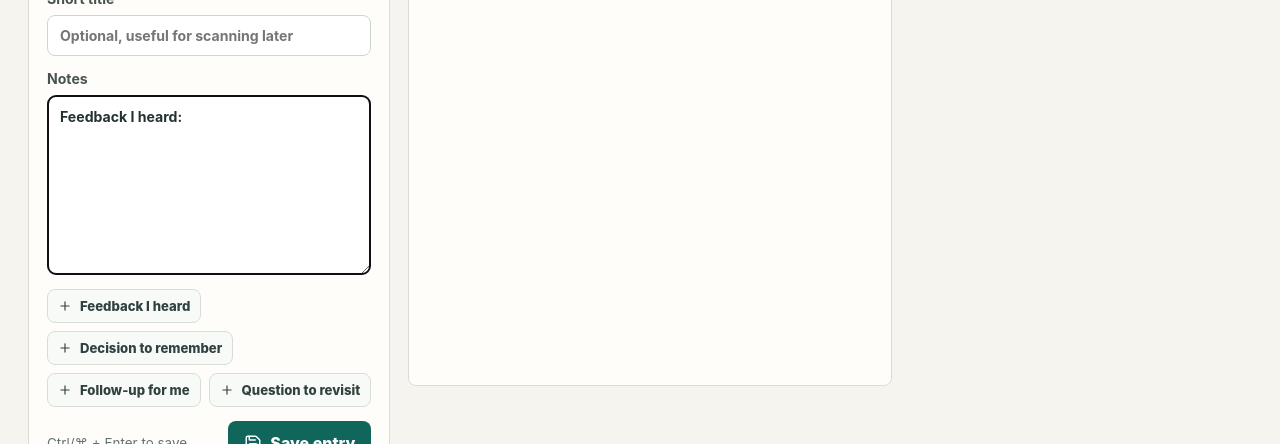
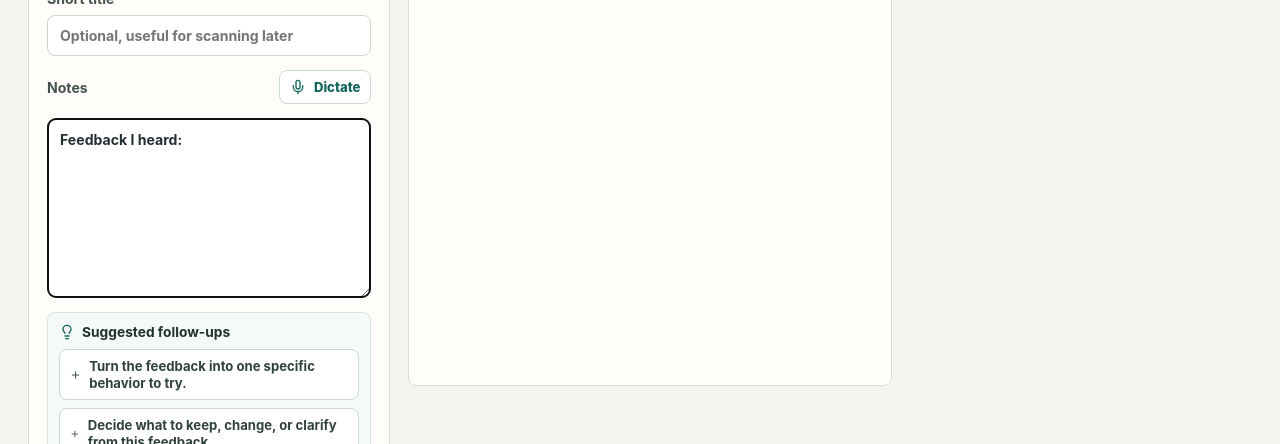
Before and after one commit to Tomke1984/Toms-Agile-Brain, a React (Vite) app: page / in a window 1280 px wide. Both pictures are taken after a click on the button "Feedback I heard". Shown: the part 356-800 px from the top of the page. Built offline with nearby package versions, Linux system fonts and the light colour scheme; no server answers.

Commit message:
Add voice dictation for notes

```diff
--- a/src/components/EntryForm.tsx
+++ b/src/components/EntryForm.tsx
@@ -1,5 +1,5 @@
-import { Check, ClipboardPenLine, Plus, Save } from "lucide-react";
-import { useEffect, useRef, useState } from "react";
+import { Check, ClipboardPenLine, Lightbulb, Mic, MicOff, Plus, Save } from "lucide-react";
+import { useEffect, useMemo, useRef, useState } from "react";
 import type { FormEvent, KeyboardEvent } from "react";
 import type { Entry, EntryType } from "../types";
 
@@ -12,9 +12,73 @@ const notePrompts = [
   "Question to revisit"
 ];
 
+const followUpRules = [
+  {
+    pattern: /\b(decid|decision|agreed|commit|committed)\b/i,
+    task: "Confirm the decision and owner in writing."
+  },
+  {
+    pattern: /\b(block|blocked|stuck|risk|issue|concern)\b/i,
+    task: "Identify the next person or detail needed to unblock this."
+  },
+  {
+    pattern: /\b(feedback|heard|said|mentioned|told)\b/i,
+    task: "Turn the feedback into one specific behavior to try."
+  },
+  {
+    pattern: /\b(question|unclear|unknown|wonder|ask)\b/i,
+    task: "Ask the open question in the next related conversation."
+  },
+  {
+    pattern: /\b(meeting|sync|call|conversation|chat)\b/i,
+    task: "Send a short recap with the next step."
+  },
+  {
+    pattern: /\b(coach|coaching|mentor|learn|practice)\b/i,
+    task: "Schedule a short reflection after practicing this."
+  }
+];
+
+const defaultFollowUps = [
+  "Choose one follow-up you can complete in the next 48 hours.",
+  "Add the next action owner and due date.",
+  "Capture what changed after the follow-up."
+];
+
 type Props = {
   onAdd: (entry: Entry) => void;
 };
+
+type SpeechRecognitionConstructor = new () => SpeechRecognitionInstance;
+
+type SpeechRecognitionInstance = {
+  continuous: boolean;
+  interimResults: boolean;
+  lang: string;
+  start: () => void;
+  stop: () => void;
+  abort: () => void;
+  onend: (() => void) | null;
+  onerror: ((event: { error: string }) => void) | null;
+  onresult: ((event: SpeechRecognitionResultEventLike) => void) | null;
+};
+
+type SpeechRecognitionResultEventLike = {
+  resultIndex: number;
+  results: ArrayLike<{
+    isFinal: boolean;
+    0: {
+      transcript: string;
+    };
+  }>;
+};
+
+declare global {
+  interface Window {
+    SpeechRecognition?: SpeechRecognitionConstructor;
+    webkitSpeechRecognition?: SpeechRecognitionConstructor;
+  }
+}
 
 export default function EntryForm({ onAdd }: Props) {
   const [type, setType] = useState<EntryType>("Feedback");
@@ -22,7 +86,11 @@ export default function EntryForm({ onAdd }: Props) {
   const [notes, setNotes] = useState("");
   const [occurredAt, setOccurredAt] = useState(() => new Date().toISOString().slice(0, 10));
   const [saveState, setSaveState] = useState<"idle" | "saved">("idle");
+  const [isListening, setIsListening] = useState(false);
+  const [speechError, setSpeechError] = useState("");
+  const [speechSupported, setSpeechSupported] = useState(false);
   const notesRef = useRef<HTMLTextAreaElement>(null);
+  const recognitionRef = useRef<SpeechRecognitionInstance | null>(null);
 
   useEffect(() => {
     if (saveState !== "saved") return;
@@ -31,7 +99,40 @@ export default function EntryForm({ onAdd }: Props) {
     return () => window.clearTimeout(timeoutId);
   }, [saveState]);
 
+  useEffect(() => {
+    const Recognition = window.SpeechRecognition ?? window.webkitSpeechRecognition;
+    if (!Recognition) return;
+
+    const recognition = new Recognition();
+    recognition.continuous = true;
+    recognition.interimResults = false;
+    recognition.lang = navigator.language || "en-US";
+    recognition.onresult = (event) => {
+      const transcript = Array.from(event.results)
+        .slice(event.resultIndex)
+        .filter((result) => result.isFinal)
+        .map((result) => result[0].transcript.trim())
+        .filter(Boolean)
+        .join(" ");
+
+      if (transcript) {
+        appendDictation(transcript);
+      }
+    };
+    recognition.onerror = (event) => {
+      setSpeechError(getSpeechErrorMessage(event.error));
+      setIsListening(false);
+    };
+    recognition.onend = () => setIsListening(false);
+
+    recognitionRef.current = recognition;
+    setSpeechSupported(true);
+
+    return () => recognition.abort();
+  }, []);
+
   const canSave = Boolean(notes.trim());
+  const suggestedFollowUps = useMemo(() => buildFollowUpSuggestions(notes, type), [notes, type]);
 
   function handleSubmit(event: FormEvent) {
     event.preventDefault();
@@ -62,10 +163,50 @@ export default function EntryForm({ onAdd }: Props) {
     notesRef.current?.focus();
   }
 
+  function handleSuggestionClick(task: string) {
+    setNotes((current) => {
+      const separator = current.trim() ? "\n\n" : "";
+      return `${current}${separator}Follow-up: ${task}`;
+    });
+    notesRef.current?.focus();
+  }
+
   function handleNotesKeyDown(event: KeyboardEvent<HTMLTextAreaElement>) {
     if ((event.metaKey || event.ctrlKey) && event.key === "Enter") {
       event.preventDefault();
       event.currentTarget.form?.requestSubmit();
+    }
+  }
+
+  function appendDictation(transcript: string) {
+    setNotes((current) => {
+      const trimmedCurrent = current.trimEnd();
+      const separator = trimmedCurrent ? " " : "";
+      return `${trimmedCurrent}${separator}${transcript}`;
+    });
+    notesRef.current?.focus();
+  }
+
+  function toggleDictation() {
+    const recognition = recognitionRef.current;
+    if (!recognition) {
+      setSpeechError("Voice input is not supported in this browser.");
+      return;
+    }
+
+    setSpeechError("");
+
+    if (isListening) {
+      recognition.stop();
+      setIsListening(false);
+      return;
+    }
+
+    try {
+      recognition.start();
+      setIsListening(true);
+    } catch {
+      setSpeechError("Voice input is already starting. Try again in a moment.");
     }
   }
 
@@ -106,9 +247,22 @@ export default function EntryForm({ onAdd }: Props) {
         />
       </label>
 
-      <label>
-        Notes
+      <div className="notes-label-row">
+        <label htmlFor="entry-notes">Notes</label>
+        <button
+          className={`voice-button ${isListening ? "is-listening" : ""}`}
+          type="button"
+          onClick={toggleDictation}
+          disabled={!speechSupported}
+          title={speechSupported ? "Toggle voice input" : "Voice input is not supported in this browser"}
+        >
+          {isListening ? <MicOff size={16} /> : <Mic size={16} />}
+          {isListening ? "Listening" : "Dictate"}
+        </button>
+      </div>
+      <label className="notes-field" aria-label="Notes">
         <textarea
+          id="entry-notes"
           ref={notesRef}
           placeholder="What happened? What was said? What should you remember?"
           value={notes}
@@ -117,6 +271,28 @@ export default function EntryForm({ onAdd }: Props) {
           rows={7}
         />
       </label>
+      {(speechError || isListening) && (
+        <p className={`voice-status ${speechError ? "is-error" : ""}`}>
+          {speechError || "Speak naturally. Dictation will append final phrases to the note."}
+        </p>
+      )}
+
+      {suggestedFollowUps.length > 0 && (
+        <section className="follow-up-suggestions" aria-label="Suggested follow-up tasks">
+          <div className="suggestion-heading">
+            <Lightbulb size={16} />
+            <h4>Suggested follow-ups</h4>
+          </div>
+          <div className="suggestion-row">
+            {suggestedFollowUps.map((task) => (
+              <button key={task} type="button" className="suggestion-chip" onClick={() => handleSuggestionClick(task)}>
+                <Plus size={14} />
+                {task}
+              </button>
+            ))}
+          </div>
+        </section>
+      )}
 
       <div className="prompt-row" aria-label="Quick note prompts">
         {notePrompts.map((prompt) => (
@@ -128,7 +304,7 @@ export default function EntryForm({ onAdd }: Props) {
       </div>
 
       <div className="form-actions">
-        <p className="save-hint">Ctrl/⌘ + Enter to save</p>
+        <p className="save-hint">Ctrl/Cmd + Enter to save</p>
         <button className="primary-button" type="submit" disabled={!canSave} title="Save entry">
           {saveState === "saved" ? <Check size={18} /> : canSave ? <Save size={18} /> : <Plus size={18} />}
           {saveState === "saved" ? "Saved" : "Save entry"}
@@ -137,3 +313,47 @@ export default function EntryForm({ onAdd }: Props) {
     </form>
   );
 }
+
+function buildFollowUpSuggestions(notes: string, type: EntryType) {
+  const trimmedNotes = notes.trim();
+  if (trimmedNotes.length < 12) return [];
+
+  const matchedTasks = followUpRules
+    .filter((rule) => rule.pattern.test(trimmedNotes))
+    .map((rule) => rule.task);
+
+  const suggestions = [...matchedTasks, getTypeSpecificTask(type), ...defaultFollowUps];
+
+  return Array.from(new Set(suggestions)).slice(0, 3);
+}
+
+function getTypeSpecificTask(type: EntryType) {
+  switch (type) {
+    case "Meeting":
+      return "Share the action items with anyone who needs visibility.";
+    case "Coaching":
+      return "Pick one experiment to try before the next coaching moment.";
+    case "Conversation":
+      return "Follow up with the person while the conversation is still fresh.";
+    case "Feedback":
+      return "Decide what to keep, change, or clarify from this feedback.";
+    case "Other":
+      return "Name the smallest useful next step from this note.";
+  }
+}
+
+function getSpeechErrorMessage(error: string) {
+  switch (error) {
+    case "not-allowed":
+    case "service-not-allowed":
+      return "Microphone access was blocked. Allow microphone permission in the browser to use dictation.";
+    case "no-speech":
+      return "No speech was detected. Try again when you are ready.";
+    case "audio-capture":
+      return "No microphone was found. Check your input device and try again.";
+    case "network":
+      return "Voice recognition needs a working browser speech service. Check your connection and try again.";
+    default:
+      return "Voice input stopped unexpectedly. Try again.";
+  }
+}
--- a/src/styles.css
+++ b/src/styles.css
@@ -202,15 +202,65 @@ textarea {
   line-height: 1.45;
 }
 
+.notes-label-row {
+  display: flex;
+  align-items: center;
+  justify-content: space-between;
+  gap: 10px;
+}
+
+.notes-field {
+  display: block;
+}
+
 .primary-button,
 .icon-button,
 .select-button,
-.prompt-chip {
+.prompt-chip,
+.suggestion-chip,
+.voice-button {
   display: inline-flex;
   align-items: center;
   justify-content: center;
   gap: 8px;
   border-radius: 8px;
+}
+
+.voice-button {
+  border: 1px solid #c9d9d4;
+  min-height: 34px;
+  background: #ffffff;
+  color: #11665c;
+  padding: 7px 10px;
+  font-size: 0.82rem;
+  font-weight: 800;
+}
+
+.voice-button:hover:not(:disabled) {
+  border-color: #8eb3aa;
+  background: #edf7f3;
+}
+
+.voice-button.is-listening {
+  border-color: #b93d31;
+  background: #fff2ef;
+  color: #9b2f24;
+}
+
+.voice-button:disabled {
+  cursor: not-allowed;
+  opacity: 0.5;
+}
+
+.voice-status {
+  margin: -6px 0 0;
+  color: #60706d;
+  font-size: 0.82rem;
+  line-height: 1.35;
+}
+
+.voice-status.is-error {
+  color: #9b2f24;
 }
 
 .primary-button {
@@ -246,6 +296,51 @@ textarea {
 .prompt-chip:hover {
   border-color: #a8bbb4;
   background: #eef6f2;
+}
+
+.follow-up-suggestions {
+  display: grid;
+  gap: 9px;
+  border: 1px solid #d8e3df;
+  border-radius: 8px;
+  background: #f5faf8;
+  padding: 11px;
+}
+
+.suggestion-heading {
+  display: flex;
+  align-items: center;
+  gap: 7px;
+  color: #11665c;
+}
+
+.suggestion-heading h4 {
+  margin: 0;
+  color: #20312f;
+  font-size: 0.86rem;
+}
+
+.suggestion-row {
+  display: grid;
+  gap: 8px;
+}
+
+.suggestion-chip {
+  justify-content: flex-start;
+  border: 1px solid #c9d9d4;
+  background: #ffffff;
+  color: #30423f;
+  min-height: 36px;
+  padding: 8px 10px;
+  text-align: left;
+  font-size: 0.82rem;
+  font-weight: 750;
+  line-height: 1.25;
+}
+
+.suggestion-chip:hover {
+  border-color: #8eb3aa;
+  background: #edf7f3;
 }
 
 .form-actions {
```
